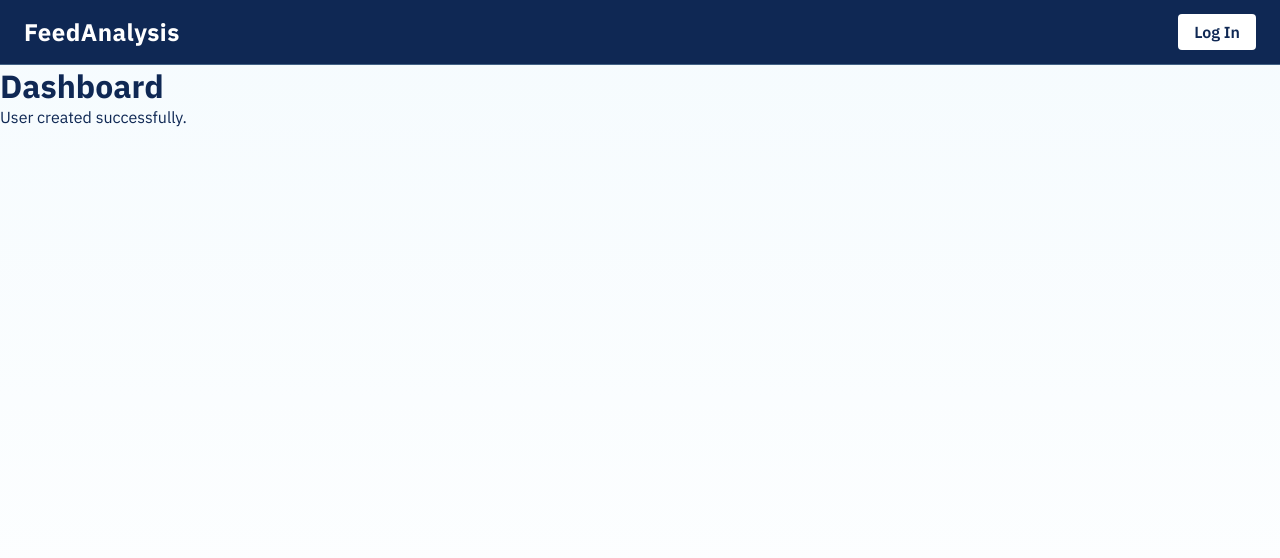
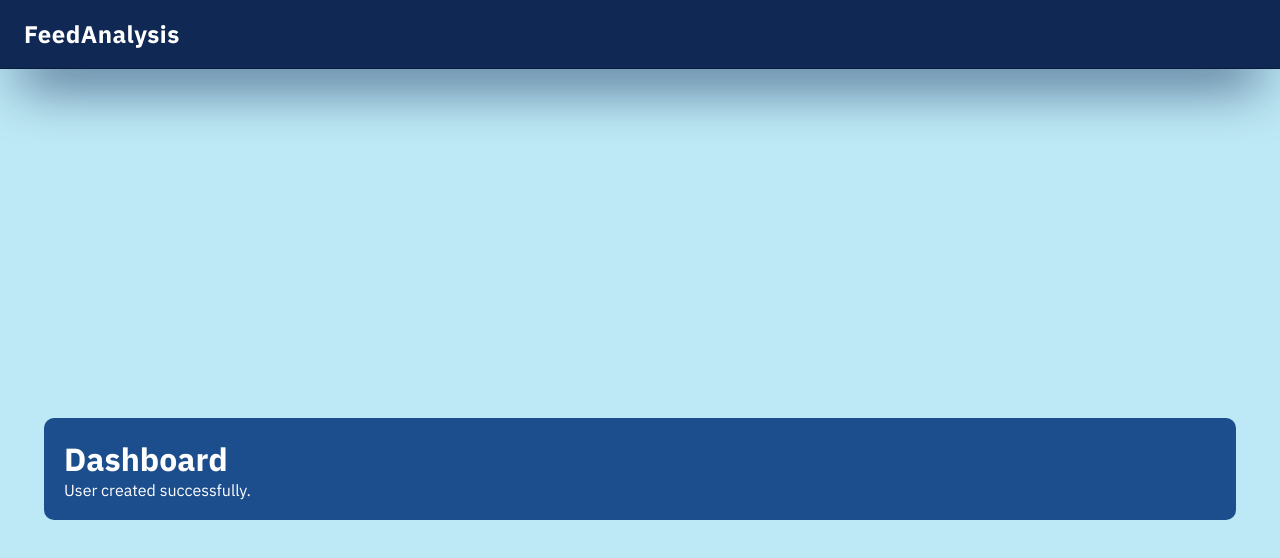
Before and after one commit to MOHAMMED-MAHER-BATIS/FeedAnalysis, a Next.js app: page /dashboard in a window 1280 px wide. Shown: the top 558 px of the page. Built offline with nearby package versions, Linux system fonts and the light colour scheme.

Commit message:
final css theme no more css will build now 😅

```diff
--- a/components/auth/logIn.css
+++ b/components/auth/logIn.css
@@ -68,5 +68,5 @@
   text-decoration: none;
 }
 .signInForm a:hover {
-  text-decoration: underline;
+  color: var(--color-primary-900);
 }
--- a/components/auth/signIn.css
+++ b/components/auth/signIn.css
@@ -68,5 +68,5 @@
   text-decoration: none;
 }
 .signInForm a:hover {
-  text-decoration: underline;
+  color: var(--color-primary-900);
 }
--- a/components/auth/signIn.tsx
+++ b/components/auth/signIn.tsx
@@ -51,6 +51,7 @@ export default function SignIn() {
           onChange={(e) => setPassword(e.target.value.toString())}
         />
         <button type="submit">Sign In</button>
+        <a href="/auth/login">Already have an account? Log in</a>
       </form>
     </div>
   );
--- a/components/ui/navBar.css
+++ b/components/ui/navBar.css
@@ -1,10 +1,15 @@
 .navBar {
+  height: 40px;
   display: flex;
   align-items: center;
   justify-content: space-between;
   padding: 14px 24px;
   background: var(--color-primary-900);
-  border-bottom: 1px solid rgba(189, 232, 245, 0.3);
+  border-bottom: 1px solid rgba(0, 0, 0, 0.3);
+  box-shadow: 0px 30px 56px -20px var(--color-primary-900);
+  position: sticky; /* or relative */
+  top: 0;
+  z-index: 1000;
 }
 
 .brand {
--- a/components/ui/navBar.tsx
+++ b/components/ui/navBar.tsx
@@ -1,16 +1,17 @@
+"use client";
+import React from "react";
 import Link from "next/link";
+import { getAuth, onAuthStateChanged } from "firebase/auth";
+import { app } from "../../config/firebase";
 import "./navBar.css";
 
 export default function NavBar() {
+  const [isLoggedIn, setIsLoggedIn] = React.useState(false);
+  const [isReady, setIsReady] = React.useState(false);
+
   return (
     <nav className="navBar" aria-label="Main navigation">
-      <Link className="brand" href="/">
-        FeedAnalysis
-      </Link>
-
-      <Link className="loginButton" href="/auth/login">
-        Log In
-      </Link>
+      <h1 className="brand">FeedAnalysis</h1>
     </nav>
   );
 }
--- a/hooks/auth/loginUserHandler.ts
+++ b/hooks/auth/loginUserHandler.ts
@@ -1,9 +1,10 @@
 import { getAuth, signInWithEmailAndPassword } from "firebase/auth";
+import { app } from "../../config/firebase";
 
 export default async function loginUserHandler(
   email: string,
   password: string,
 ) {
-  const auth = getAuth();
+  const auth = getAuth(app);
   return await signInWithEmailAndPassword(auth, email, password);
 }
--- a/src/app/dashboard/page.tsx
+++ b/src/app/dashboard/page.tsx
@@ -1,8 +1,29 @@
 export default function DashboardPage() {
   return (
-    <main>
-      <h1>Dashboard</h1>
-      <p>User created successfully.</p>
+    <main
+      style={{
+        background: "var(--color-primary-100)",
+        width: "100%",
+        height: "100vh",
+        display: "flex",
+        flexDirection: "column",
+        alignItems: "center",
+        justifyContent: "center",
+      }}
+    >
+      <div
+        style={{
+          width: " 90vw",
+          height: "500 px",
+          backgroundColor: "var(--color-primary-700)",
+          borderRadius: "10px",
+          padding: "20px",
+          color: "white",
+        }}
+      >
+        <h1>Dashboard</h1>
+        <p>User created successfully.</p>
+      </div>
     </main>
   );
 }
```
